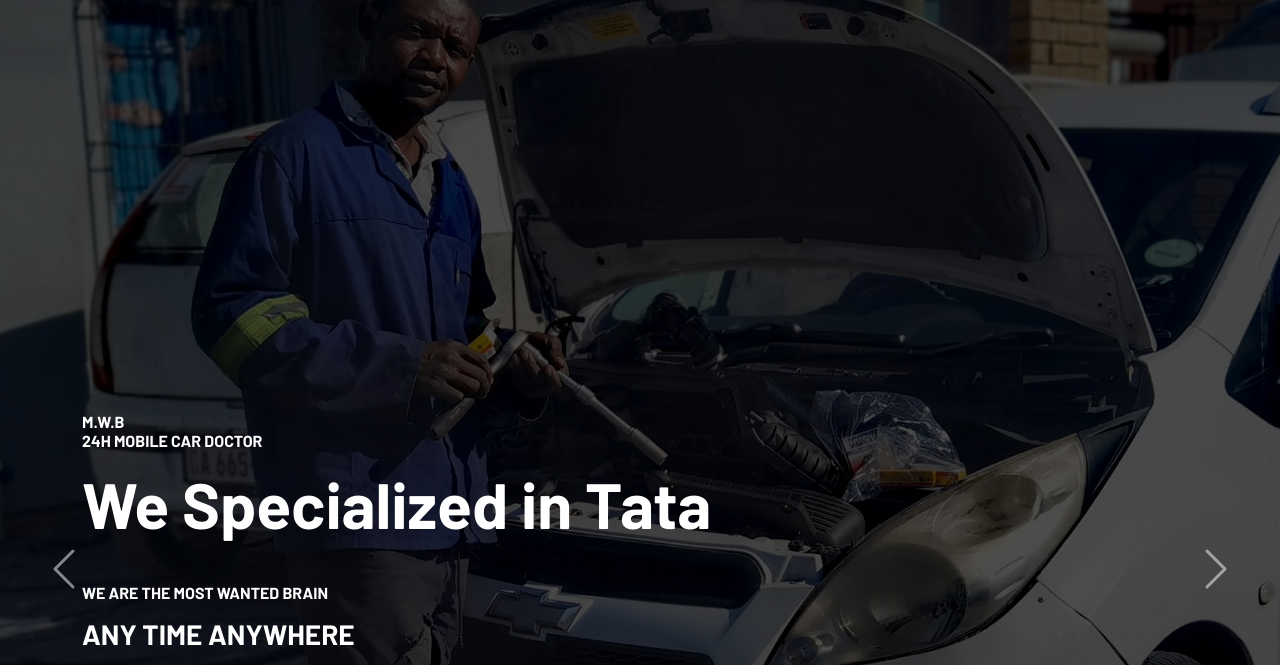
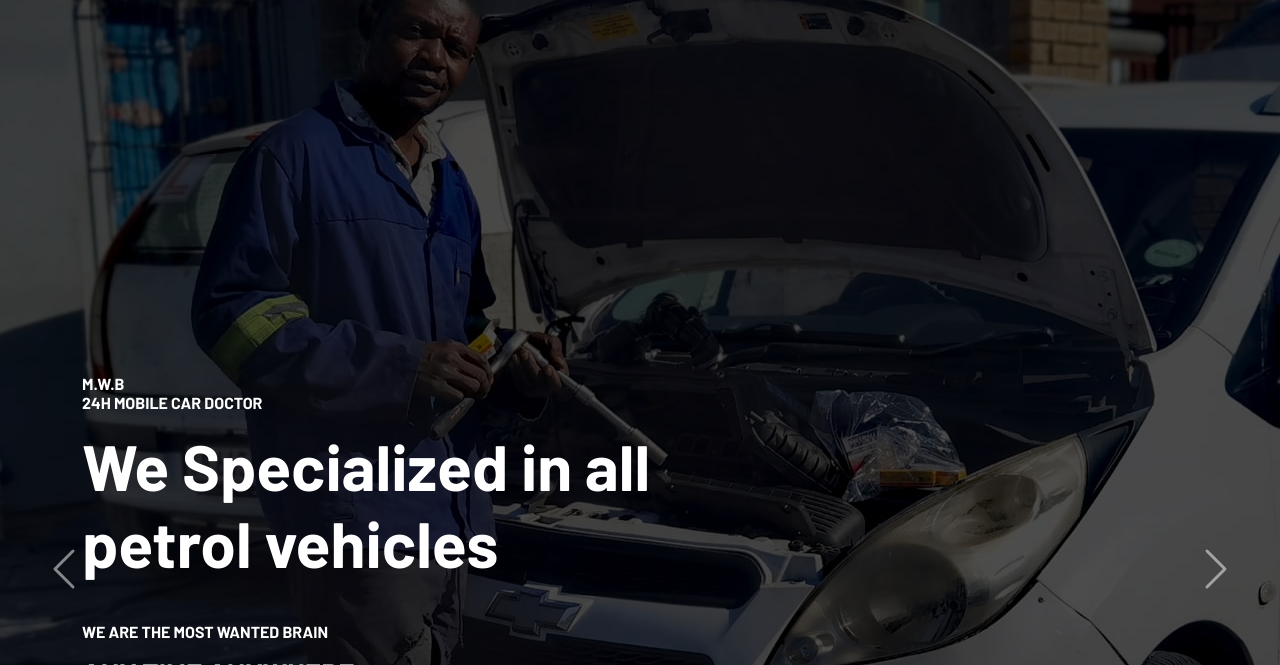
Before and after one commit to NevsCode/mwb-website, a plain HTML site: page index.html in a window 1280 px wide. Shown: the part 103-768 px from the top of the page. Drawn offline with nearby package versions, Linux system fonts and the light colour scheme.

Commit message:
small change

```diff
--- a/index.html
+++ b/index.html
@@ -86,7 +86,7 @@
                             <div class="row align-items-center justify-content-center justify-content-lg-start">
                                 <div class="col-10 col-lg-7 text-center text-lg-start">
                                     <h6 class="text-white text-uppercase mb-3 animated slideInDown">M.W.B<br> 24H Mobile Car Doctor </h6>
-                                    <h1 class="display-3 text-white mb-4 pb-3 animated slideInDown">We Specialized in all petrol vehicle </h1>
+                                    <h1 class="display-3 text-white mb-4 pb-3 animated slideInDown">We Specialized in all petrol vehicles </h1>
 
                                     <h6 class="text-white text-uppercase mb-3 animated slideInDown">We are the Most Wanted Brain</h6>
                                     <h3 class="text-white text-uppercase mb-3 animated slideInDown">Any time Anywhere</h3>
@@ -106,7 +106,7 @@
                             <div class="row align-items-center justify-content-center justify-content-lg-start">
                                 <div class="col-10 col-lg-7 text-center text-lg-start">
                                     <h6 class="text-white text-uppercase mb-3 animated slideInDown">M.W.B<br> 24H Mobile Car Doctor </h6>
-                                    <h1 class="display-3 text-white mb-4 pb-3 animated slideInDown">We Specialized in Tata </h1>
+                                    <h1 class="display-3 text-white mb-4 pb-3 animated slideInDown">We Specialized in all petrol vehicles</h1>
 
                                     <h6 class="text-white text-uppercase mb-3 animated slideInDown">We are the Most Wanted Brain</h6>
                                     <h3 class="text-white text-uppercase mb-3 animated slideInDown">Any time Anywhere</h3>
```
